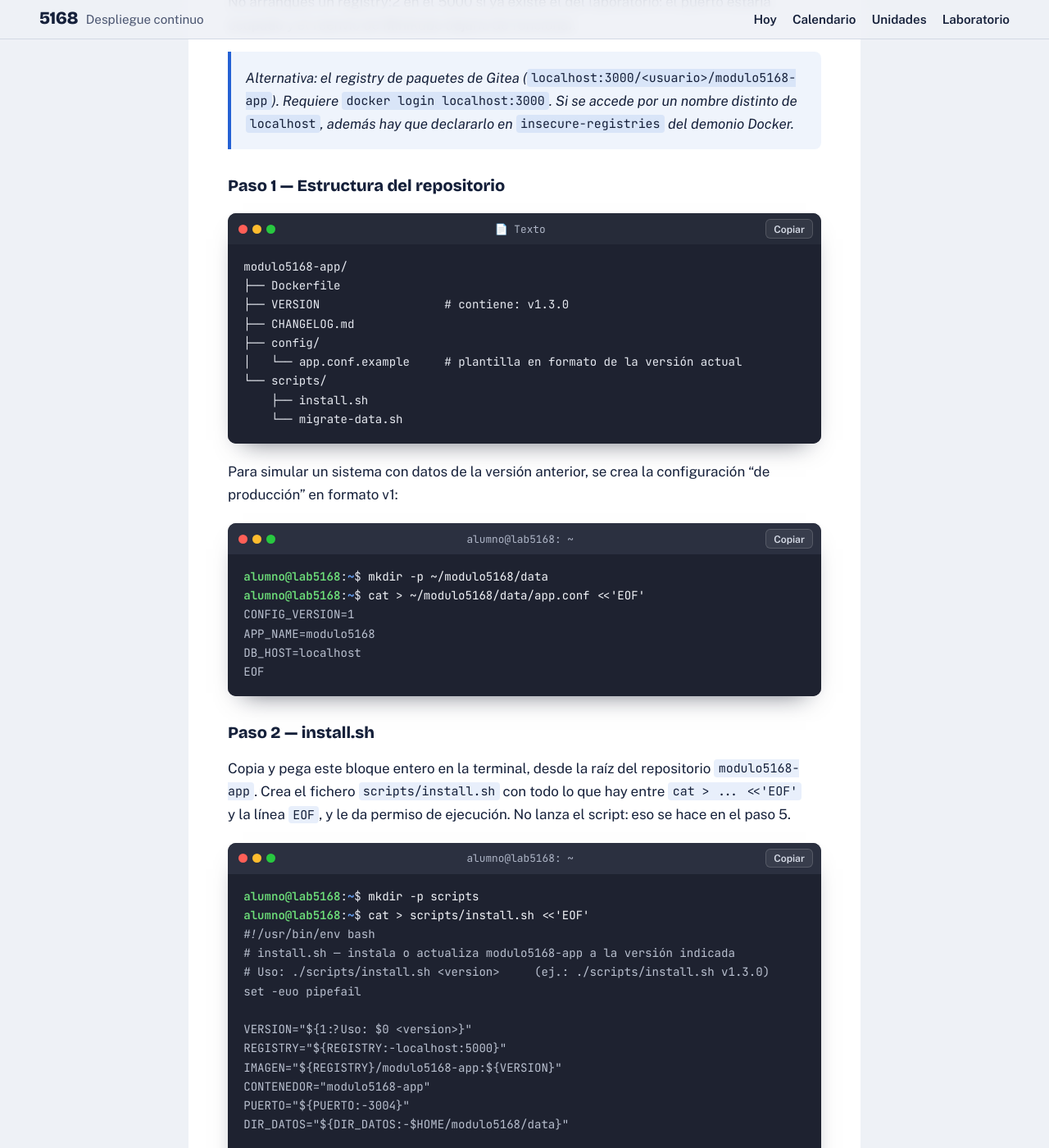
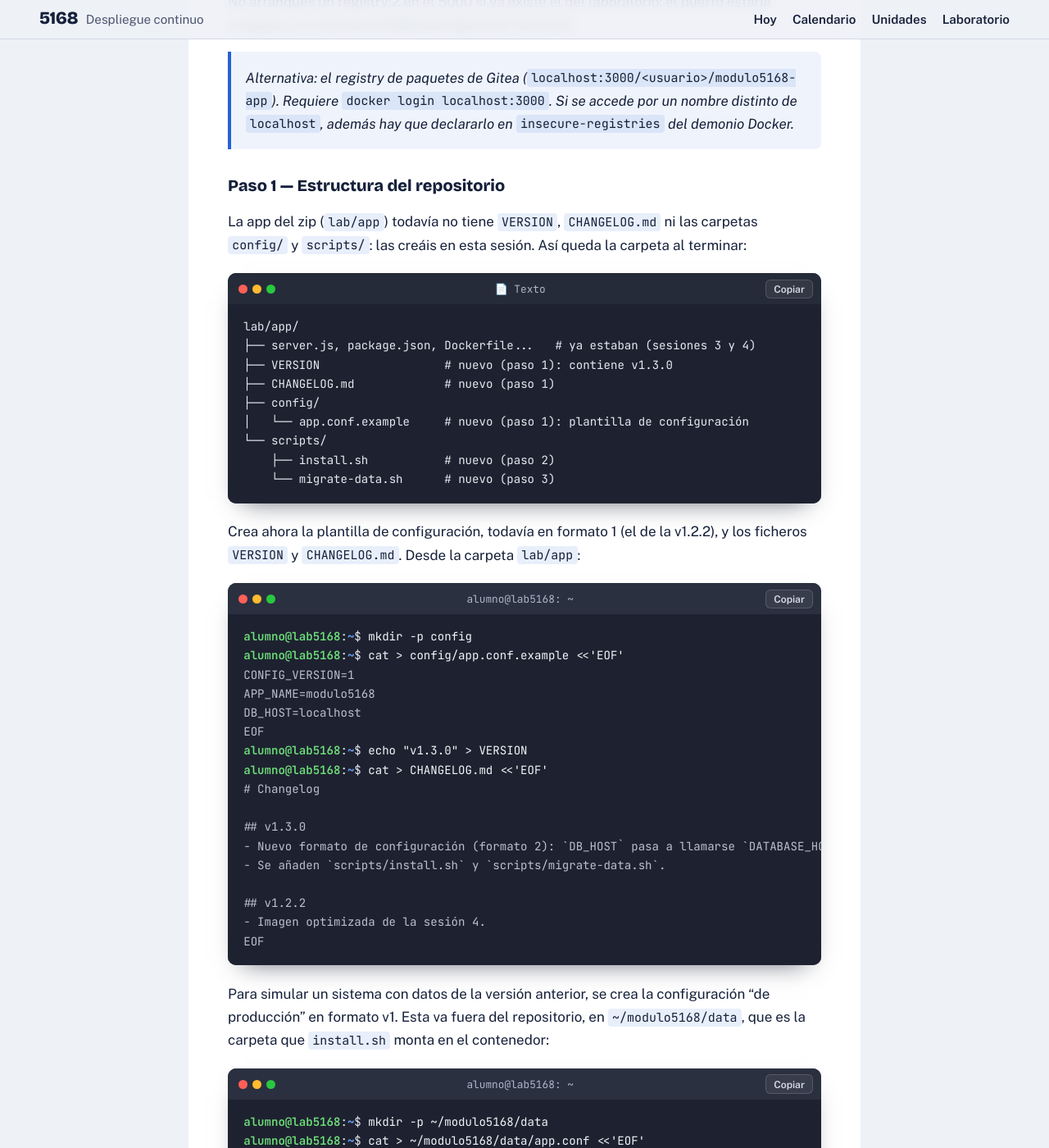
Before and after one commit to sergio79cs/modulo5168, a Jekyll site: the page built from ut01/sesion5.md, in a window 1280 px wide and 1400 px high, scrolled down 3211 px. Shown: the whole window at 82% size. Built offline with Jekyll 4.4.1, drawn with Linux system fonts in a browser that asks for light colours; our own code applies the rules of GitHub Pages for plain Markdown files; some of the changed text lies outside the part shown.

Commit message:
UT01 sesión 5: crear config, VERSION y CHANGELOG en el paso 1

````diff
--- a/ut01/sesion5.md
+++ b/ut01/sesion5.md
@@ -77,19 +77,43 @@ No arranques un registry:2 en el 5000 si ya existe el del laboratorio: el puerto
 
 ### Paso 1 — Estructura del repositorio
 
+La app del zip (`lab/app`) todavía no tiene `VERSION`, `CHANGELOG.md` ni las carpetas `config/` y `scripts/`: las creáis en esta sesión. Así queda la carpeta al terminar:
+
 ```
-modulo5168-app/
-├── Dockerfile
-├── VERSION                  # contiene: v1.3.0
-├── CHANGELOG.md
+lab/app/
+├── server.js, package.json, Dockerfile...   # ya estaban (sesiones 3 y 4)
+├── VERSION                  # nuevo (paso 1): contiene v1.3.0
+├── CHANGELOG.md             # nuevo (paso 1)
 ├── config/
-│   └── app.conf.example     # plantilla en formato de la versión actual
+│   └── app.conf.example     # nuevo (paso 1): plantilla de configuración
 └── scripts/
-    ├── install.sh
-    └── migrate-data.sh
+    ├── install.sh           # nuevo (paso 2)
+    └── migrate-data.sh      # nuevo (paso 3)
 ```
 
-Para simular un sistema con datos de la versión anterior, se crea la configuración "de producción" en formato v1:
+Crea ahora la plantilla de configuración, todavía en formato 1 (el de la v1.2.2), y los ficheros `VERSION` y `CHANGELOG.md`. Desde la carpeta `lab/app`:
+
+```bash
+mkdir -p config
+cat > config/app.conf.example <<'EOF'
+CONFIG_VERSION=1
+APP_NAME=modulo5168
+DB_HOST=localhost
+EOF
+echo "v1.3.0" > VERSION
+cat > CHANGELOG.md <<'EOF'
+# Changelog
+
+## v1.3.0
+- Nuevo formato de configuración (formato 2): `DB_HOST` pasa a llamarse `DATABASE_HOST` y se añade `LOG_LEVEL`.
+- Se añaden `scripts/install.sh` y `scripts/migrate-data.sh`.
+
+## v1.2.2
+- Imagen optimizada de la sesión 4.
+EOF
+```
+
+Para simular un sistema con datos de la versión anterior, se crea la configuración "de producción" en formato v1. Esta va fuera del repositorio, en `~/modulo5168/data`, que es la carpeta que `install.sh` monta en el contenedor:
 
 ```
 mkdir -p ~/modulo5168/data
@@ -102,7 +126,7 @@ EOF
 
 ### Paso 2 — install.sh
 
-Copia y pega este bloque entero en la terminal, desde la raíz del repositorio `modulo5168-app`. Crea el fichero `scripts/install.sh` con todo lo que hay entre `cat > ... <<'EOF'` y la línea `EOF`, y le da permiso de ejecución. No lanza el script: eso se hace en el paso 5.
+Copia y pega este bloque entero en la terminal, desde la carpeta `lab/app`. Crea el fichero `scripts/install.sh` con todo lo que hay entre `cat > ... <<'EOF'` y la línea `EOF`, y le da permiso de ejecución. No lanza el script: eso se hace en el paso 5.
 
 ```bash
 mkdir -p scripts
@@ -205,7 +229,16 @@ EOF
 chmod +x scripts/migrate-data.sh
 ```
 
-Después se actualiza `config/app.conf.example` al formato 2. Las instalaciones nuevas ya parten del formato nuevo.
+Por último, actualiza la plantilla del repositorio al formato 2, para que las instalaciones nuevas ya partan del formato nuevo:
+
+```bash
+cat > config/app.conf.example <<'EOF'
+CONFIG_VERSION=2
+APP_NAME=modulo5168
+DATABASE_HOST=localhost
+LOG_LEVEL=info
+EOF
+```
 
 ### Paso 4 — Publicar la versión nueva conservando la anterior
 
````
